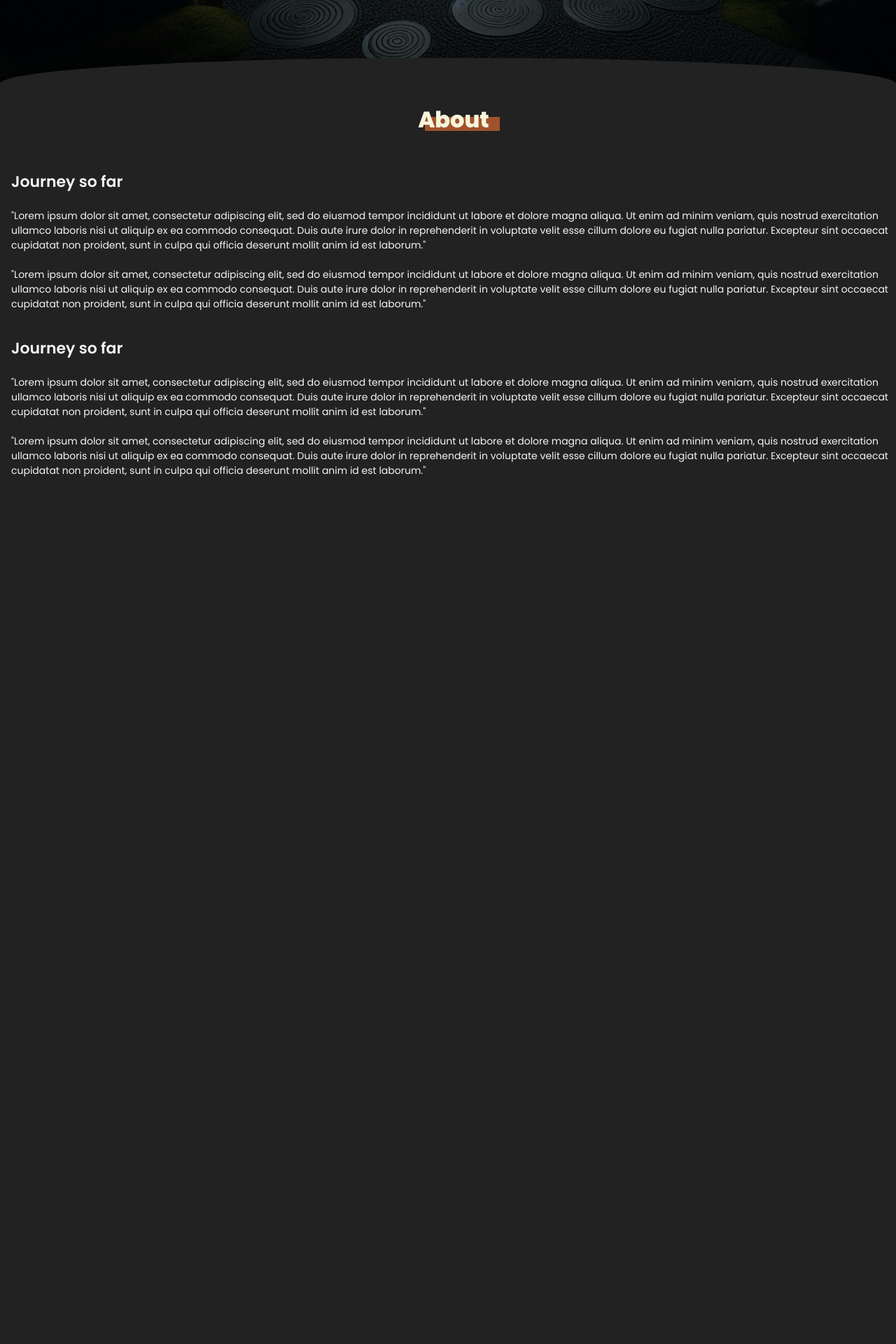
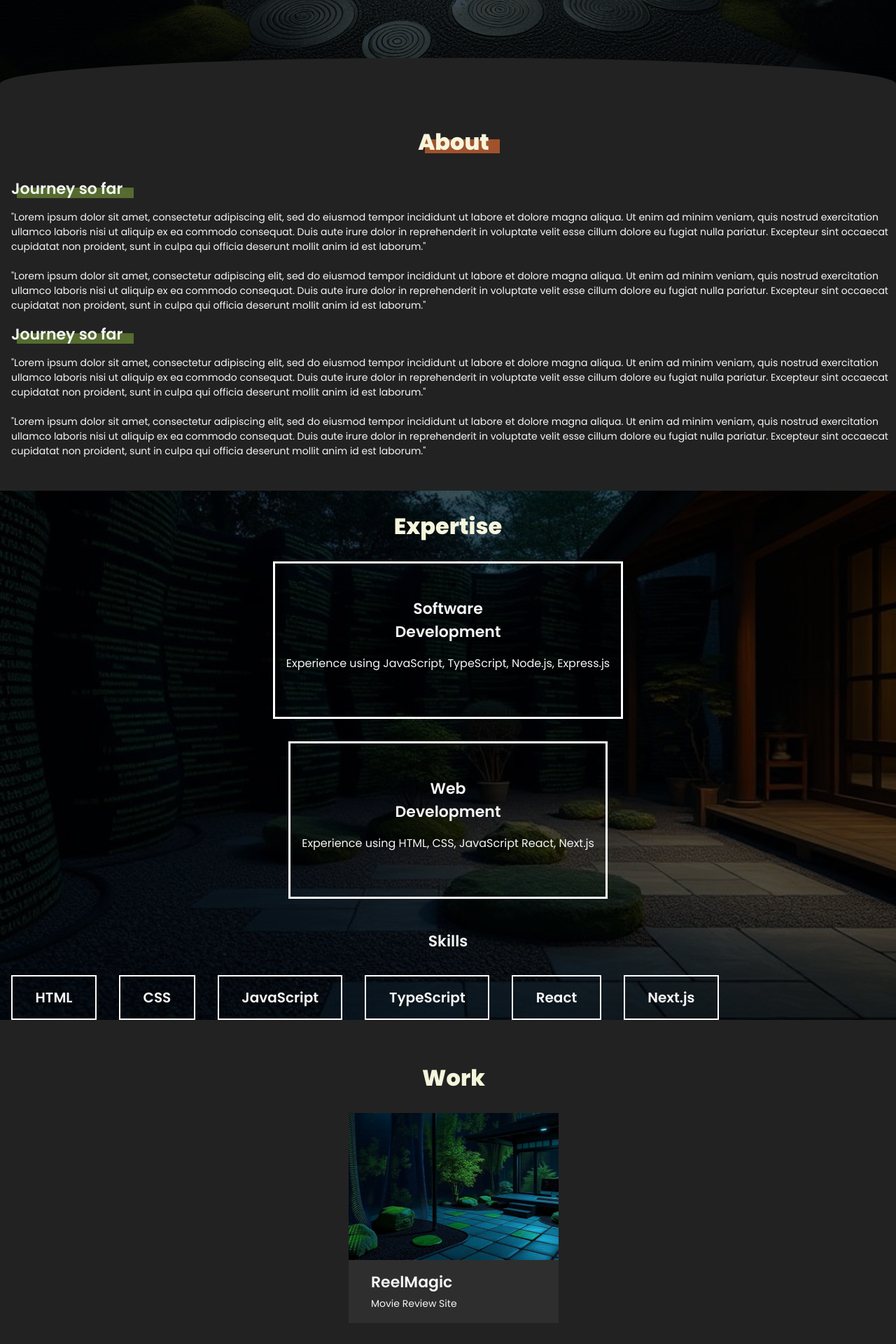
Before and after one commit to OrbicCode/Portfolio, a React (Vite) app in the folder portfolio/: page / in a window 1280 px wide. Shown: the part 680-2600 px from the top of the page at 70% size. Before the commit the page ends 1377 px from the top, so only its background shows below. Built offline with nearby package versions, Linux system fonts and the light colour scheme.

Commit message:
up to contact section done

```diff
--- a/portfolio/src/App.css
+++ b/portfolio/src/App.css
@@ -1,17 +1,36 @@
 .layout {
     display: grid;
     grid-template-areas:
-        "head"
-        "abou";
+        "header"
+        "about"
+        "expertise"
+        "work"
+        "contact";
     grid-template-columns: 1em 1fr 1em;
+    row-gap: 2em;
 }
 
 .header {
-    grid-area: head;
+    grid-area: header;
     grid-column: 1 / -1;
 }
 
 .about {
-    grid-area: abou;
+    grid-area: about;
     grid-column: 2 / span-1
 }
+
+.expertise {
+    grid-area: expertise;
+    grid-column: 1 / -1
+}
+
+.work {
+    grid-area: work;
+    grid-column: 2 / span-1
+}
+
+.contact {
+    grid-area: contact;
+    grid-column: 2 / span-1
+}
--- a/portfolio/src/App.jsx
+++ b/portfolio/src/App.jsx
@@ -1,5 +1,8 @@
 import Header from './components/Header'
 import About from './components/About'
+import Expertise from './components/Expertise'
+import Work from './components/Work'
+import Contact from './components/Contact'
 import './App.css'
 
 function App() {
@@ -8,6 +11,9 @@ function App() {
     <div className="layout">
       <Header />
       <About />
+      <Expertise />
+      <Work />
+      <Contact />
     </div>
   )
 }
--- a/portfolio/src/components/About.jsx
+++ b/portfolio/src/components/About.jsx
@@ -5,7 +5,7 @@ export default function About() {
         <section id='about' className={`${styles.about} about`}>
             <h2 className={styles.title}>About</h2>
             <div>
-                <h3>Journey so far</h3>
+                <h3 className={styles.articleTitle}>Journey so far</h3>
                 <p>
                 "Lorem ipsum dolor sit amet, consectetur adipiscing elit,
                 sed do eiusmod tempor incididunt ut labore et
@@ -32,7 +32,7 @@ export default function About() {
                 </p>
             </div>
             <div>
-                <h3>Journey so far</h3>
+                <h3 className={styles.articleTitle}>Journey so far</h3>
                 <p>
                 "Lorem ipsum dolor sit amet, consectetur adipiscing elit,
                 sed do eiusmod tempor incididunt ut labore et
--- a/portfolio/src/components/About.module.css
+++ b/portfolio/src/components/About.module.css
@@ -18,3 +18,19 @@
     background: var(--rust);
     z-index: -1;
 }
+
+.articleTitle {
+    position: relative;
+    width: fit-content;
+}
+
+.articleTitle::after {
+    content: "";
+    position: absolute;
+    left: 5%;
+    bottom: 8%;
+    height: 15px;
+    width: 105%;
+    background: var(--moss);
+    z-index: -1;
+}
--- /dev/null
+++ b/portfolio/src/components/Contact.jsx
@@ -0,0 +1,9 @@
+import styles from './Contact.module.css'
+
+export default function Contact() {
+    return (
+        <section className={`${styles.contact} contact`}>
+            <h2>Contact</h2>
+        </section>
+    )
+}
--- /dev/null
+++ b/portfolio/src/components/Expertise.jsx
@@ -0,0 +1,52 @@
+import styles from './Expertise.module.css'
+
+export default function Expertise() {
+    return (
+        <section className={`${styles.expertise} expertise`}>
+            <h2 className={styles.title}>Expertise</h2>
+            <div className={styles.expertiseBoxContainer}>
+                <div className={styles.expertiseBox}>
+                    <h3 className={styles.expertiseTitle}>
+                        Software
+                        <br />
+                        Development
+                    </h3>
+                    <p className={styles.expertiseDescription}>
+                        Experience using JavaScript, TypeScript, Node.js, Express.js
+                    </p>
+                </div>
+                <div className={styles.expertiseBox}>
+                    <h3 className={styles.expertiseTitle}>
+                        Web
+                        <br />
+                        Development
+                    </h3>
+                    <p className={styles.expertiseDescription}>
+                        Experience using HTML, CSS, JavaScript React, Next.js
+                    </p>
+                </div>
+            </div>
+            <h3 className={styles.skillsTitle}>Skills</h3>
+            <div className={styles.skillsContainer}>
+                <div className={styles.skillItem}>
+                    <span>HTML</span>
+                </div>
+                <div className={styles.skillItem}>
+                    <span>CSS</span>
+                </div>
+                <div className={styles.skillItem}>
+                    <span>JavaScript</span>
+                </div>
+                <div className={styles.skillItem}>
+                    <span>TypeScript</span>
+                </div>
+                <div className={styles.skillItem}>
+                    <span>React</span>
+                </div>
+                <div className={styles.skillItem}>
+                    <span>Next.js</span>
+                </div>
+            </div>
+        </section>
+    )
+}
--- /dev/null
+++ b/portfolio/src/components/Expertise.module.css
@@ -0,0 +1,64 @@
+.expertise {
+    background-image: url('../assets/garden-1.jpeg');
+    background-size: cover;
+    background-position: center;
+    background-repeat: no-repeat;
+    background-color: rgba(15, 19, 22, 0.8);
+    background-blend-mode: overlay;
+    background-attachment: fixed;
+    padding: 0 1em;
+}
+
+/* title */
+
+/* .title {
+    position: relative;
+}
+
+.title::after {
+    content: "";
+    position: absolute;
+    left: 10%;
+    bottom: 15%;
+    height: 20px;
+    width: 105%;
+    background: var(--rust);
+    z-index: -1;
+} */
+
+.expertiseBoxContainer {
+    display: flex;
+    flex-direction: column;
+    align-items: center;
+    gap: 2em;
+}
+
+.expertiseBox {
+    text-align: center;
+    padding: 3em 1em;
+    border: 3px solid white;
+}
+
+.expertiseDescription {
+    font-size: 1rem;
+}
+
+.skillsTitle {
+    margin-top: 2em;
+    text-align: center;
+}
+
+.skillsContainer {
+    margin-top: 2em;
+    display: flex;
+    flex-wrap: wrap;
+    gap: 2em;
+}
+
+.skillItem {
+    font-size: 1.25rem;
+    font-weight: 600;
+    text-align: center;
+    padding: 0.75em 1.625em;
+    border: 2px solid white;
+}
--- a/portfolio/src/components/Header.module.css
+++ b/portfolio/src/components/Header.module.css
@@ -6,6 +6,7 @@
     background-repeat: no-repeat;
     background-color: rgba(15, 19, 22, 0.8);
     background-blend-mode: overlay;
+    background-attachment: fixed;
     position: relative;
     padding: 0 1em;
 }
--- /dev/null
+++ b/portfolio/src/components/Work.jsx
@@ -0,0 +1,49 @@
+import styles from './Work.module.css'
+import placeholder from '../assets/garden-2.jpeg'
+
+export default function Work() {
+    return (
+        <section className={`${styles.work} work`}>
+            <h2>Work</h2>
+            <div className={styles.workItemsContainer}>
+                <div className={styles.workItem}>
+                    <img src={placeholder} alt='' />
+                    <div className={styles.workItemText}>
+                        <h3>ReelMagic</h3>
+                        <p>Movie Review Site</p>
+                    </div>
+                </div>
+            </div>
+
+            <div className={styles.workItemsContainer}>
+                <div className={styles.workItem}>
+                    <img src={placeholder} alt='' />
+                    <div className={styles.workItemText}>
+                        <h3>ReelMagic</h3>
+                        <p>Movie Review Site</p>
+                    </div>
+                </div>
+            </div>
+
+            <div className={styles.workItemsContainer}>
+                <div className={styles.workItem}>
+                    <img src={placeholder} alt='' />
+                    <div className={styles.workItemText}>
+                        <h3>ReelMagic</h3>
+                        <p>Movie Review Site</p>
+                    </div>
+                </div>
+            </div>
+
+            <div className={styles.workItemsContainer}>
+                <div className={styles.workItem}>
+                    <img src={placeholder} alt='' />
+                    <div className={styles.workItemText}>
+                        <h3>ReelMagic</h3>
+                        <p>Movie Review Site</p>
+                    </div>
+                </div>
+            </div>
+        </section>
+    )
+}
--- /dev/null
+++ b/portfolio/src/components/Work.module.css
@@ -0,0 +1,30 @@
+.workItemsContainer {
+    display: flex;
+    flex-direction: column;
+    align-items: center;
+}
+
+.workItem{
+    background: var(--jet);
+    width: 300px;
+    height: 300px;
+    margin-bottom: 2em;
+}
+
+.workItem img {
+    width: 100%;
+    height: 70%;
+    object-fit: cover;
+}
+
+.workItemText {
+    padding: 0.5em 2em;
+}
+
+.workItemText h3 {
+    margin: 0
+}
+
+.workItemText p {
+    margin: 0.3em 0
+}
--- a/portfolio/src/index.css
+++ b/portfolio/src/index.css
@@ -39,6 +39,7 @@ h2 {
 h3 {
   font-weight: 600;
   font-size: 1.375rem;
+  margin: 0
 }
 
 h4 {
```
Also changed, not shown: portfolio/src/assets/garden-1.jpeg (added), portfolio/src/assets/garden-2.jpeg (added), portfolio/src/components/Contact.module.css (added).
